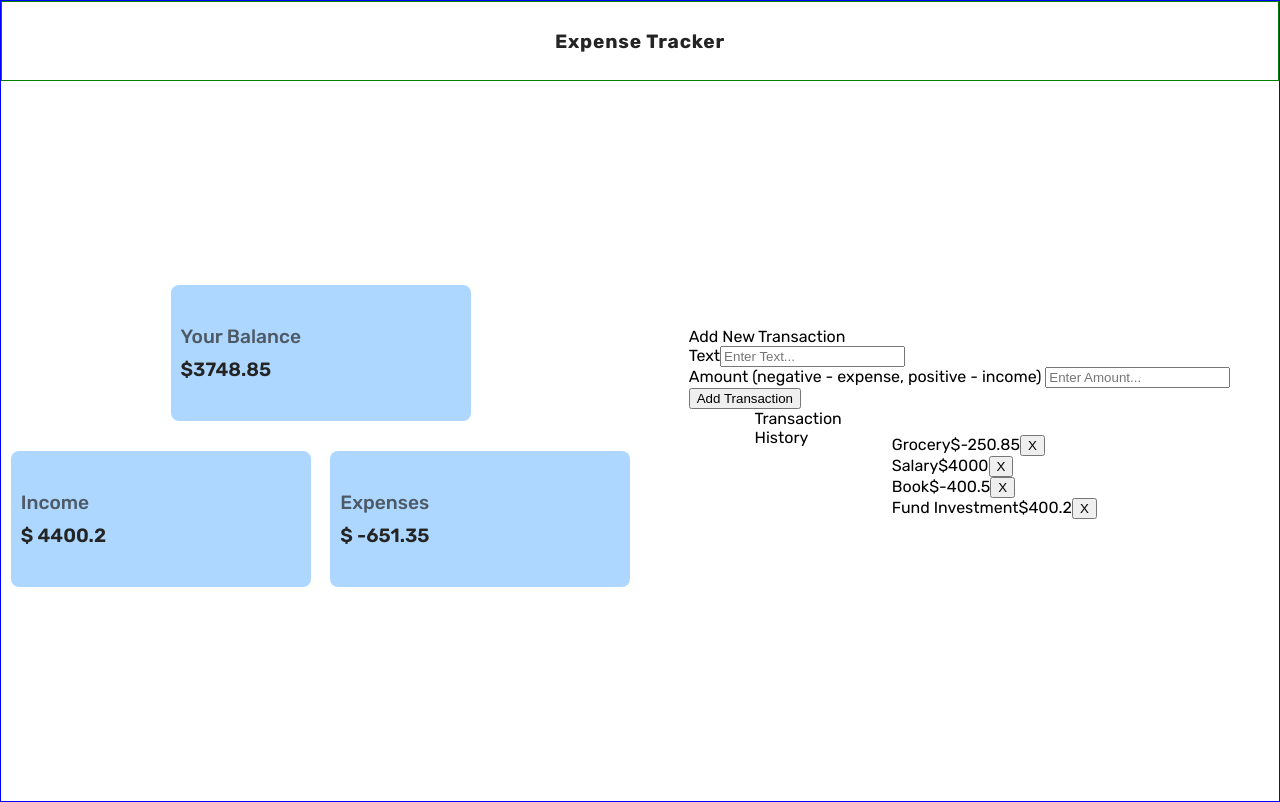
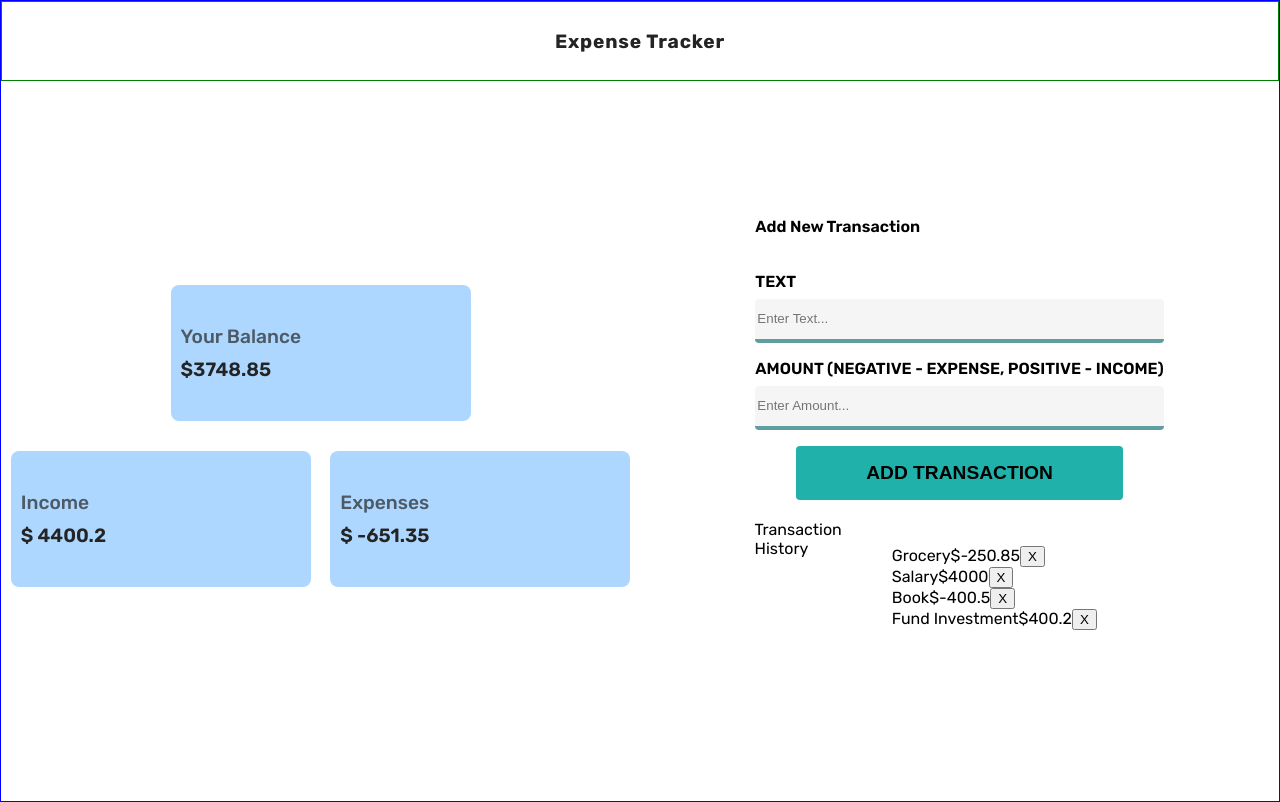
Before and after one commit to banuaggun/expense-tracker, a Vue app: page / in a window 1280 px wide. Built offline with nearby package versions, Linux system fonts and the light colour scheme.

Commit message:
Creating a style for the form

```diff
--- a/src/components/AddTransaction.vue
+++ b/src/components/AddTransaction.vue
@@ -50,3 +50,60 @@ const onSubmit = () => {
   amount.value='';
 }
 </script>
+
+
+<style scoped>
+.add{
+  width:100%;
+  display:flex;
+  flex-direction: column;
+}
+
+.add-header{
+  font-weight:600;
+
+}
+.add-form{
+  margin:20px auto;
+}
+
+.add-form-control{
+  display: flex;
+  flex-direction: column;
+  margin:16px auto;
+}
+
+.add-form-control label{
+  margin-bottom:8px;
+  text-transform: uppercase;
+  font-weight:600;
+
+}
+
+.add-form-control input{
+  width:100%;
+  height:44px;
+  border:none;
+  outline:none;
+  border-radius:4px;
+  border-bottom:4px solid cadetblue;
+  background-color: whitesmoke;
+}
+
+.add-form-button{
+  display:flex;
+  justify-content: center;
+
+}
+.add-form-button button{
+  border:none;
+  outline:none;
+  padding:16px 0px;
+  width:80%;
+  border-radius:4px;
+  font-size:1.2rem;
+  font-weight:600;
+  text-transform: uppercase;
+  background-color: lightseagreen;
+}
+</style>
```
